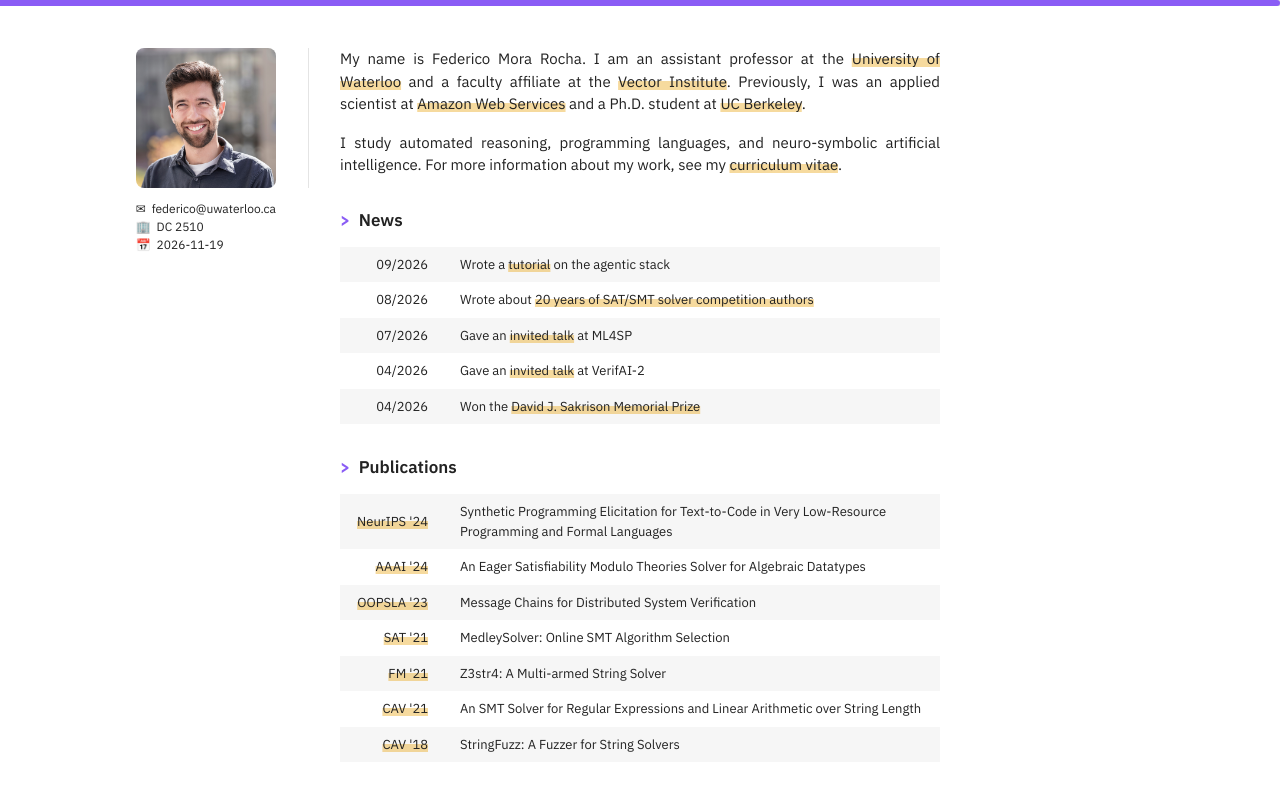
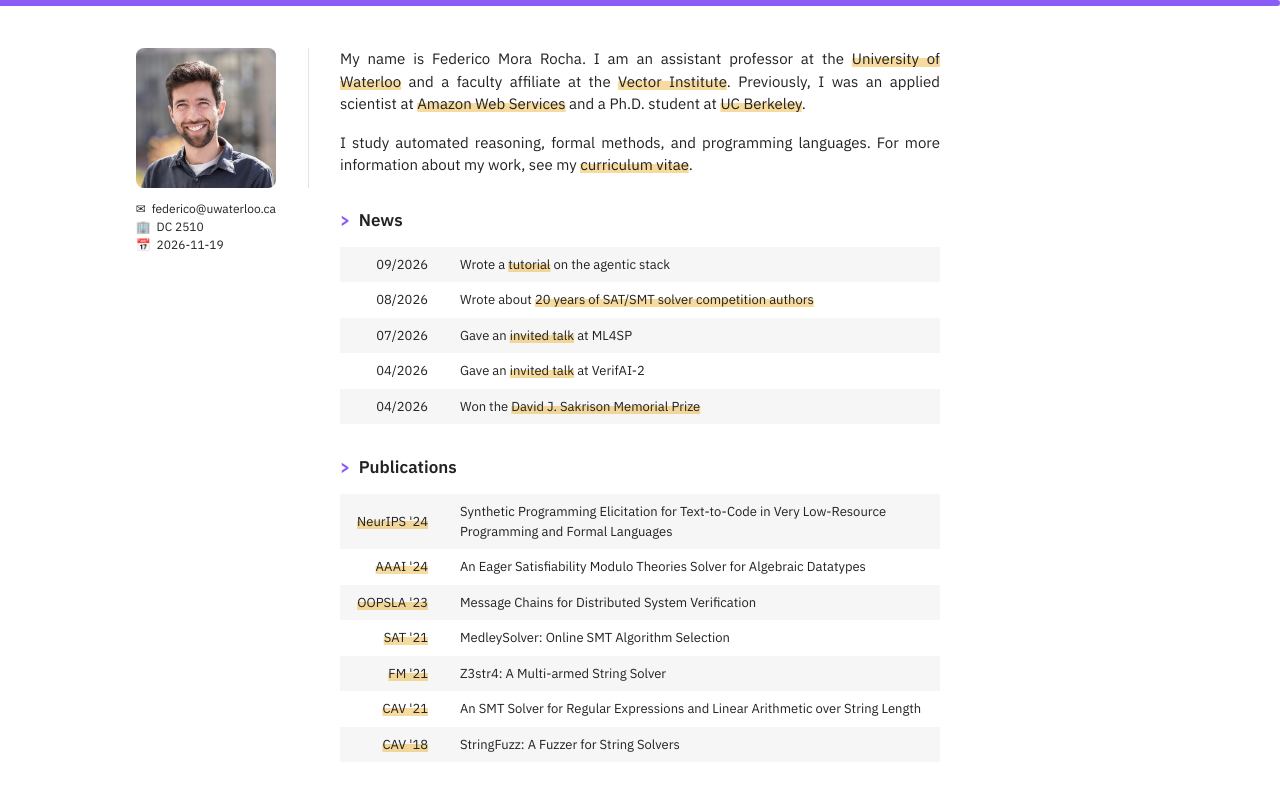
Before and after one commit to FedericoAureliano/FedericoAureliano.github.io, a plain HTML site: page docs/index.html in a window 1280 px wide. Shown: the top 791 px of the page. Drawn offline with Linux system fonts and the light colour scheme; a web font is replaced by a local one.

Commit message:
consistency

```diff
--- a/docs/index.html
+++ b/docs/index.html
@@ -153,9 +153,9 @@ Institute</a>. Previously, I was an applied scientist at <a
 href="https://www.amazon.science/research-areas/automated-reasoning">Amazon
 Web Services</a> and a Ph.D. student at <a
 href="https://www.berkeley.edu/">UC Berkeley</a>.</p>
-<p>I study automated reasoning, programming languages, and
-neuro-symbolic artificial intelligence. For more information about my
-work, see my <a href="cv.html">curriculum vitae</a>.</p>
+<p>I study automated reasoning, formal methods, and programming
+languages. For more information about my work, see my <a
+href="cv.html">curriculum vitae</a>.</p>
 </section>
 <section id="news" class="posts">
 <h1>News</h1>
```
Also changed, not shown: 2 other files.
